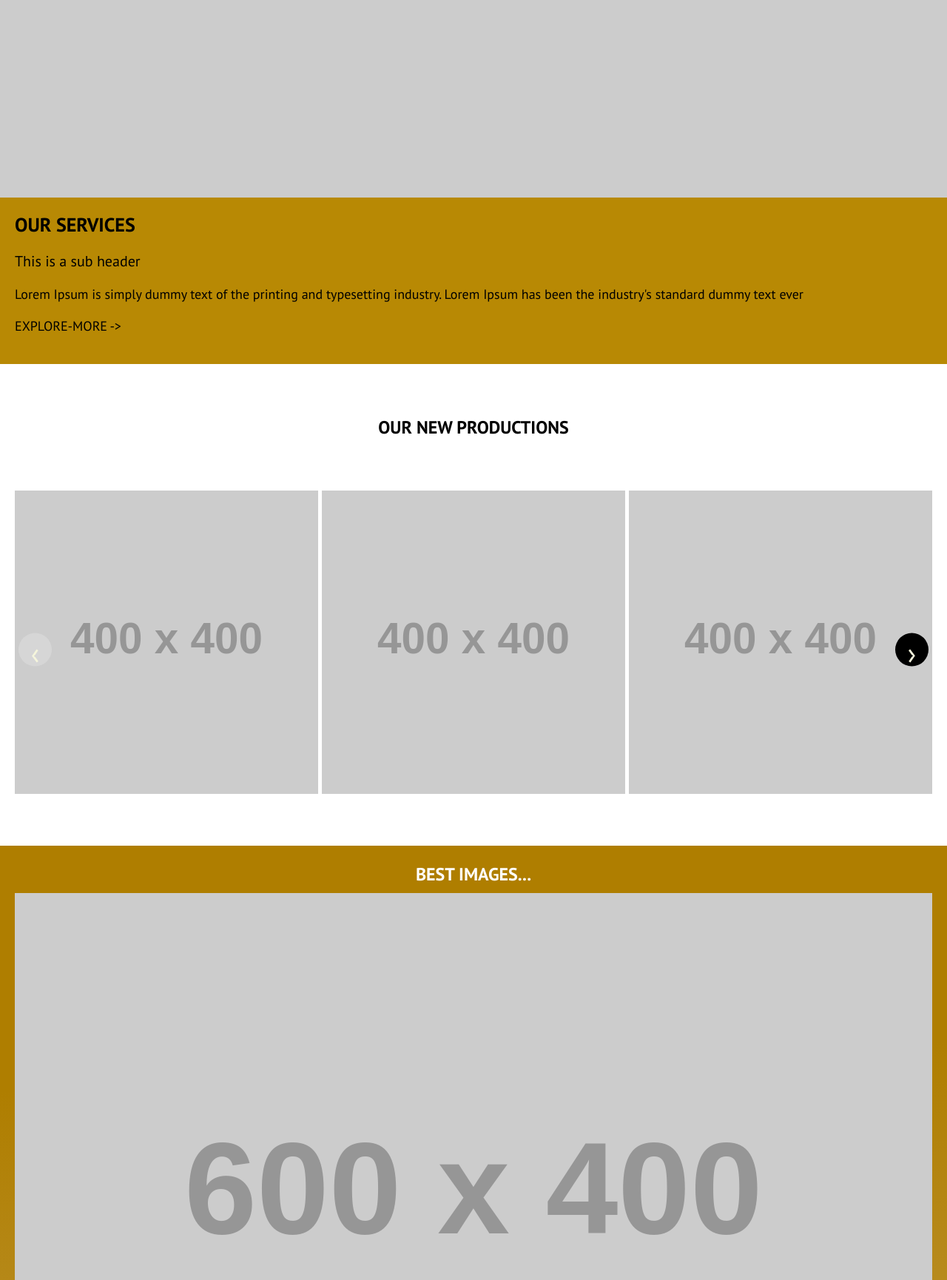
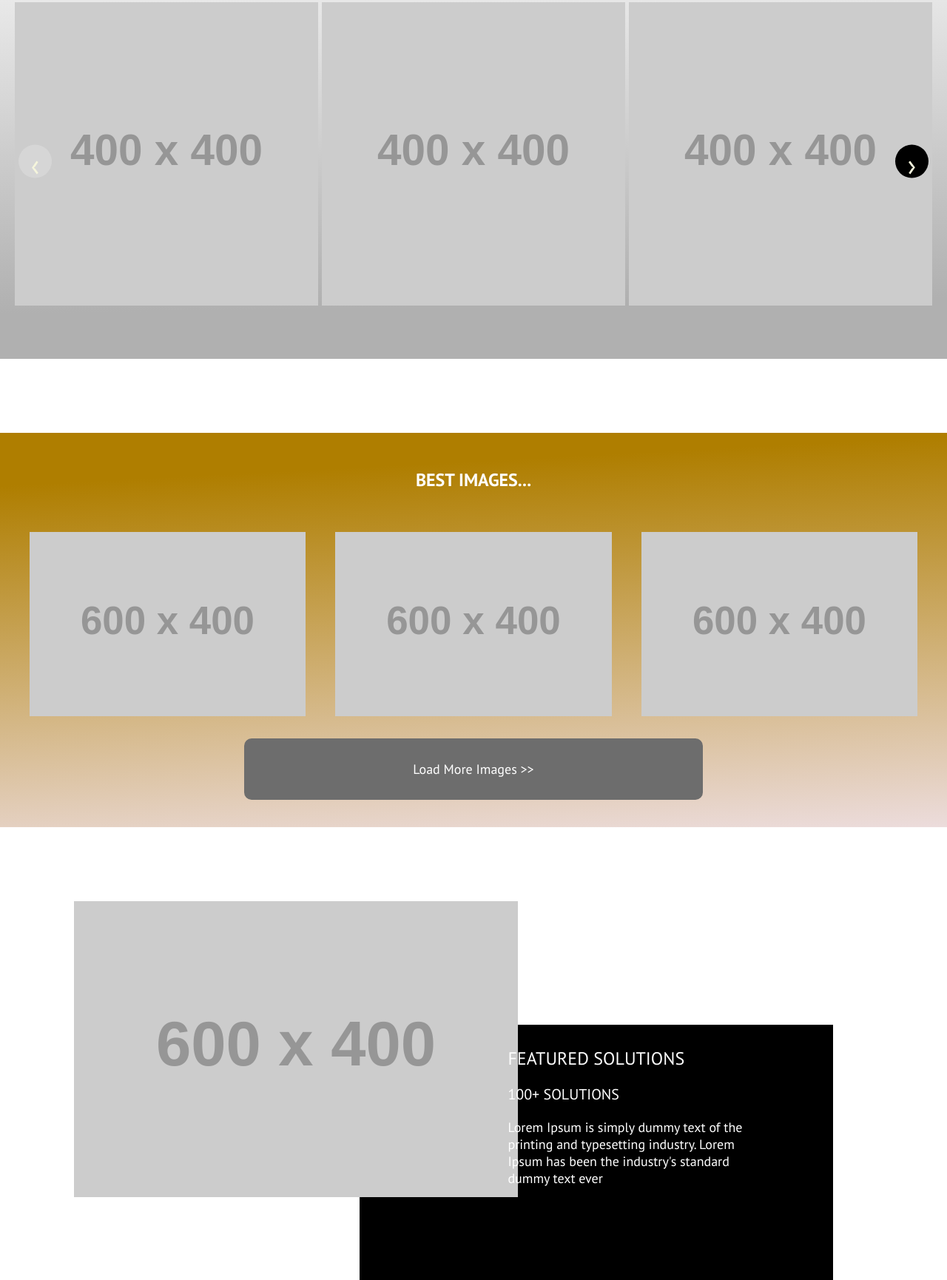
Before and after one commit to IT20118372/homeuiitpm.project, a plain HTML site: page index.html in a window 1280 px wide. Shown: the part 1996-3726 px from the top of the page at 74% size. Drawn offline with nearby package versions, Linux system fonts and the light colour scheme; files that its build step writes are made by us from their sources; placeholder pictures from the web are drawn by us; a web font is replaced by a local one.

Commit message:
Update scss.scss

```diff
--- a/scss/scss.scss
+++ b/scss/scss.scss
@@ -200,7 +200,6 @@
     img{
         width: 100%;
         padding-top: 115px;
-        height: 100%;
     }
     .mouse_scroll{
         display: none;
@@ -413,13 +412,14 @@
     }
 
     .load-more-img{
-      padding: 20px;
+      //padding: 20px;
       font-size: 18px;
       text-align: center;
       background-color: #6d6d6d;
       border-radius: 10px;
       margin-bottom: 10px;
       a{
+          padding: 30px;
         text-decoration: none;
         color: rgb(255, 255, 255);
       }
@@ -478,7 +478,7 @@
     }
 
     h2{
-      font-size: 16px;
+      font-size: 20px;
       font-weight: 700;
       padding-bottom: 20px;
     }
@@ -825,6 +825,137 @@
         }
 
     }
+
+
+
+    .our-srvices{
+        padding: 100px;
+        display: flex;
+        justify-content: start;
+
+        .our-sevices-img{
+            width: 50%;
+            margin-top: -11%;
+            margin-left: 42%;
+            z-index: 2;
+        }
+        .our-services-box-div{
+            margin-left: -82%;
+            height: 400px;
+            width: 600px;
+            padding: 20px 175px 20px 20px;
+            .our-services-link{
+                padding-top: 15%;
+            }
+            .our-services-para {
+                padding: 40px 70px 30px 1px;
+                display: block;
+                font-size: 18px;
+            }
+        }
+    }
+
+    .our-new-products{
+        border-top: 2px solid #e7e7e7;
+        border-bottom: 2px solid #b0b0b0;
+        background: linear-gradient(359deg, #b0b0b0 12%, #ffffff) center center;
+        margin-bottom: 100px;
+
+
+    }
+    .best-images {
+    padding: 23px 20px 27px 20px;
+    /* background: black; */
+    background: linear-gradient(177deg, #af7e00 12%, #ecdcdc) center center;
+    display: flex;
+    span{
+        padding-bottom: 25px;
+        padding-top: 25px;
+    }
+    .row-one{
+        display: flex;
+        .item-box{
+            padding: 20px;
+        }
+    }
+    .load-more-img{
+        width: 50%;
+        //padding: 40px 20px 20px 20px;
+        font-size: 18px;
+        text-align: center;
+        background-color: #6d6d6d;
+        border-radius: 10px;
+        margin-bottom: 10px;
+        justify-content: center;
+        align-items: center;
+        margin: 0 auto;
+        cursor: pointer;
+        padding: 0px;
+        a{
+            text-decoration: none;
+            color: white;
+            display: block;
+            //padding: 30px;
+
+
+        }
+
+
+    }.load-more-img:hover{
+        background-color: #af7e00;
+    }
+    }
+
+    .featured-solutions {
+        padding-top: 10px;
+        display: flex;
+        padding: 100px;
+    }
+    .slution-para {
+        padding: 20px;
+        padding-left: 200px;
+        padding-right: 119px;
+        background: black;
+        color: white;
+        /* display: flex; */
+        width: 50%;
+        margin-left: 38%;
+        margin-top: -26%;
+        height: 400px;
+        justify-content: right;
+        /* text-align: right; */
+    }
+
+    .to-whome{
+        display: flex;
+        padding: 100px;
+        justify-content: center;
+        grid-gap: 90px;
+
+        .boys{
+            .header-to-whome{
+                transition: 0.3s;
+            }
+            .header-to-whome:hover{
+                transform: scale(1.1);
+
+            }
+
+            span{
+                display: none;
+                z-index: 3;
+
+            }
+
+            a{
+              padding-top: 50px;
+              display: block;
+              text-decoration: none;
+              color: #000;
+              font-size: 16px;
+            }
+          }
+    }
     .footer{
       background-color: #000;
       padding: 40px 80px 40px 100px;.left-rows{
@@ -859,4 +990,6 @@
         }
       }
     }
+
+
 }
```
